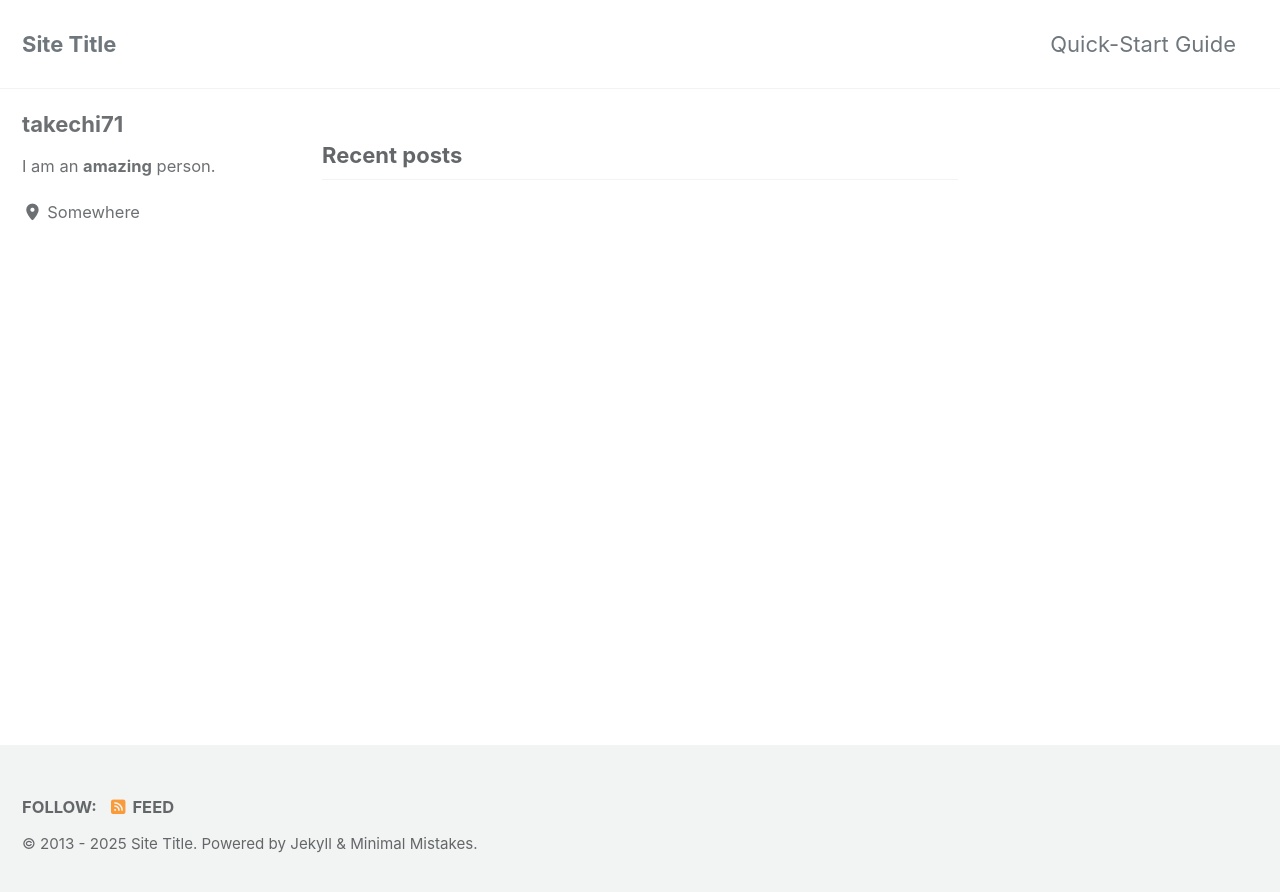
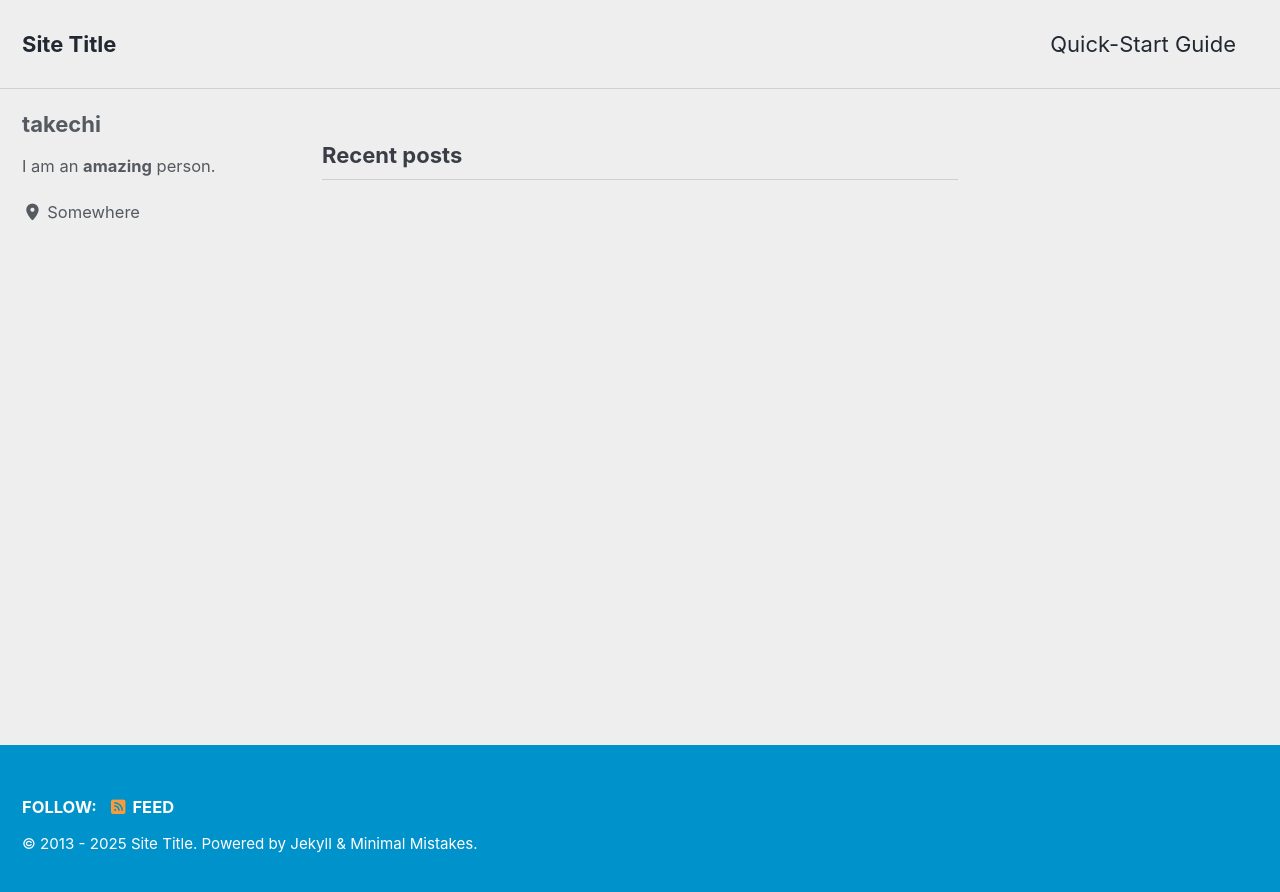
Before and after one commit to takechi71/takechi71.github.io, a Jekyll site: the page built from index.html, in a window 1280 px wide. Shown: the top 892 px of the page. Built offline with Jekyll 4.4.1, drawn with Linux system fonts in a browser that asks for light colours; cached includes are drawn as plain includes; the list of posts is cut into pages by our own code.

Commit message:
change skin from default to air

```diff
--- a/_config.yml
+++ b/_config.yml
@@ -12,7 +12,7 @@
 
 # theme                  : "minimal-mistakes-jekyll"
 # remote_theme           : "mmistakes/minimal-mistakes"
-minimal_mistakes_skin    : "default" # "air", "aqua", "contrast", "dark", "dirt", "neon", "mint", "plum", "sunrise"
+minimal_mistakes_skin    : "air" # "default", "air", "aqua", "contrast", "dark", "dirt", "neon", "mint", "plum", "sunrise"
 
 # Site Settings
 locale                   : "en-US"
@@ -20,7 +20,7 @@
 title                    : "Site Title"
 title_separator          : "-"
 subtitle                 : # site tagline that appears below site title in masthead
-name                     : "Your Name"
+name                     : "takechi"
 description              : "An amazing website."
 url                      : "https://takechi71.github.io" # the base hostname & protocol for your site e.g. "https://mmistakes.github.io"
 baseurl                  : "" # the subpath of your site, e.g. "/blog"
@@ -113,7 +113,7 @@
 
 # Site Author
 author:
-  name             : "takechi71"
+  name             : "takechi"
   avatar           : # path of avatar image, e.g. "/assets/images/bio-photo.jpg"
   bio              : "I am an **amazing** person."
   location         : "Somewhere"
```
